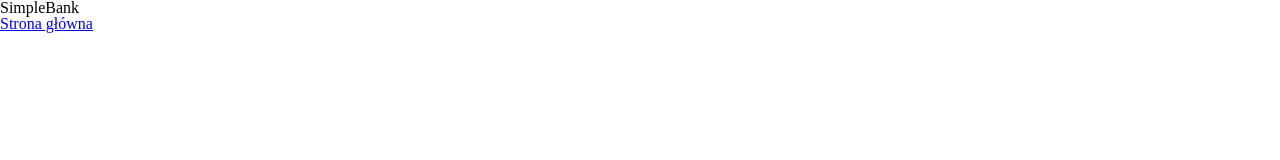
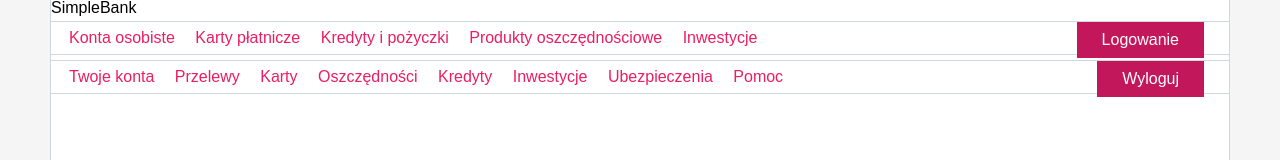
Before and after one commit to TeoTN/simplebank, a website: page index.html in a window 1280 px wide. Shown: the top 160 px of the page. Drawn offline with Linux system fonts and the light colour scheme.

Commit message:
Navbar style

```diff
--- a/index.html
+++ b/index.html
@@ -17,11 +17,11 @@
 	<link rel="stylesheet" href="styles/style.css">
 </head>
 <body ng-app="sbank">
+<main>
 	<header>
 		<navbar></navbar>
 	</header>
-	<main>
-		<ng-view></ng-view>
-	</main>
+	<ng-view></ng-view>
+</main>
 </body>
 </html>
--- a/styles/style.css
+++ b/styles/style.css
@@ -1,3 +1,30 @@
+* {
+	font-family: sans-serif;
+}
+html{
+    min-height:100%;/* make sure it is at least as tall as the viewport */
+    position:relative;
+}
+body {
+	background: #f5f5f5;
+	height: 100%;
+	display: block;
+}
+main {
+	background: white;
+	margin: 0 50px;
+	border-style: none solid;
+	border-width: 1px;
+	border-color: #cfd8dc;
+	display: block;
+	position:absolute;
+    top:0;
+    bottom:0;
+    left:0;
+    right:0;
+    overflow:hidden;
+    z-index:-1;
+}
 .bg-primary{
 	background: #e91e63 !important;
 }
@@ -34,3 +61,30 @@
 .fg-secondary-dk{
 	color: #37474f !important;
 }
+.menu {
+	border-style: solid none;
+	border-width: 1px;
+	border-color: #cfd8dc;
+	margin: 5px 0;
+}
+.btn-primary{
+	background: #c2185b;
+	color: white;
+	padding: 10px 25px;
+	margin: 0 25px;
+}
+ul.vertical li{
+	display: inline-block;
+}
+nav.navbar div ul li a{
+	color: #e91e63;
+	text-decoration: none;
+	margin: 2px 8px;
+}
+nav.navbar div ul{
+	display: inline-block;
+	padding: 8px 10px;
+}
+.pull-right{
+	float: right;
+}
--- a/views/navbar.html
+++ b/views/navbar.html
@@ -1,6 +1,26 @@
-<nav>
+<nav class="navbar">
 	<h1>SimpleBank</h1>
-	<ul>
-		<li><a href="/">Strona główna</a></li>
-	</ul>
+	<div class="menu">
+		<ul class="vertical">
+			<li><a href="/">Konta osobiste</a></li>
+			<li><a href="/">Karty płatnicze</a></li>
+			<li><a href="/">Kredyty i pożyczki</a></li>
+			<li><a href="/">Produkty oszczędnościowe</a></li>
+			<li><a href="/">Inwestycje</a></li>
+		</ul>
+		<a class="btn-primary pull-right">Logowanie</a>
+	</div>
+	<div class="menu">
+		<ul class="vertical">
+			<li><a href="/">Twoje konta</a></li>
+			<li><a href="/">Przelewy</a></li>
+			<li><a href="/">Karty</a></li>
+			<li><a href="/">Oszczędności</a></li>
+			<li><a href="/">Kredyty</a></li>
+			<li><a href="/">Inwestycje</a></li>
+			<li><a href="/">Ubezpieczenia</a></li>
+			<li><a href="/">Pomoc</a></li>
+		</ul>
+		<a class="btn-primary pull-right">Wyloguj</a>
+	</div>
 </nav>
```
